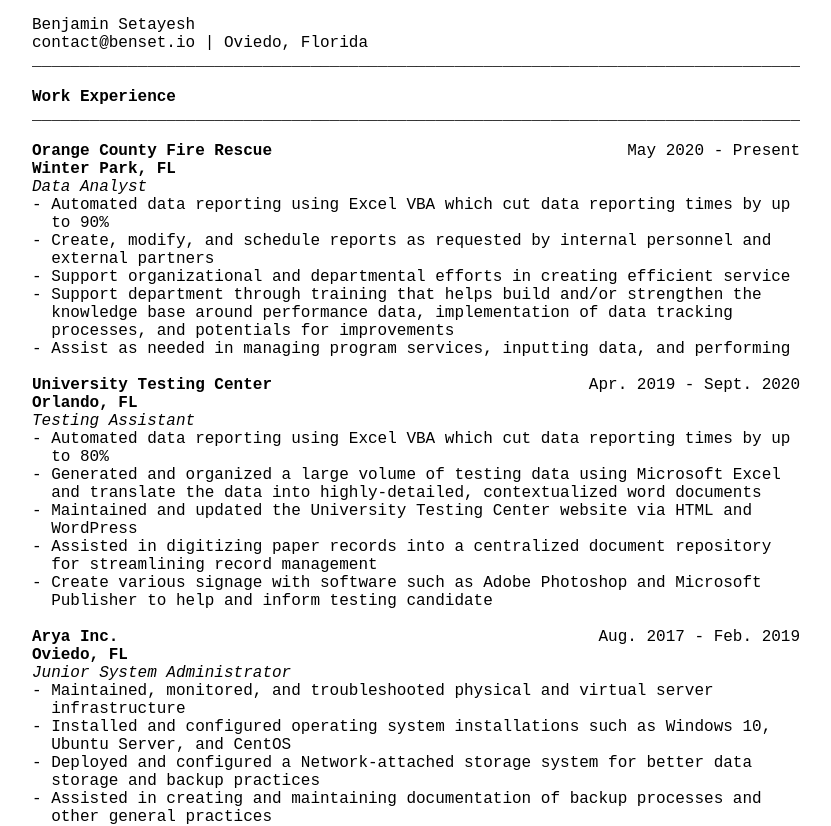
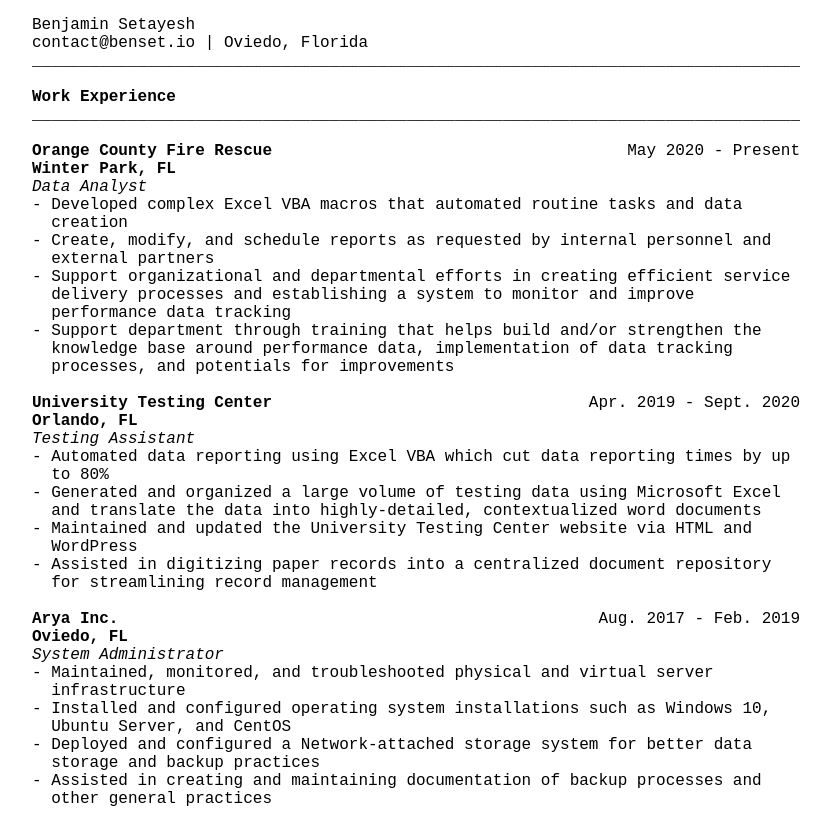
Before and after one commit to benset99/website, a plain HTML site: page index.html in a window 1280 px wide. Shown: the top 826 px of the page, without its empty margins (256-1087 px from the left). Drawn offline with Linux system fonts and the light colour scheme.

Commit message:
2nd commit

```diff
--- a/index.html
+++ b/index.html
@@ -11,15 +11,16 @@ ________________________________________________________________________________
 <b>Orange County Fire Rescue</b>		                      May 2020 - Present
 <b>Winter Park, FL</b>
 <i>Data Analyst</i>
-- Automated data reporting using Excel VBA which cut data reporting times by up
-  to 90%
+- Developed complex Excel VBA macros that automated routine tasks and data
+  creation
 - Create, modify, and schedule reports as requested by internal personnel and
   external partners
-- Support organizational and departmental efforts in creating efficient service   delivery processes and establishing a system to monitor and improve             performance data tracking
+- Support organizational and departmental efforts in creating efficient service
+  delivery processes and establishing a system to monitor and improve
+  performance data tracking
 - Support department through training that helps build and/or strengthen the
   knowledge base around performance data, implementation of data tracking
   processes, and potentials for improvements
-- Assist as needed in managing program services, inputting data, and performing   quality assessment
 
 <b>University Testing Center</b>	   	                  Apr. 2019 - Sept. 2020
 <b>Orlando, FL</b>
@@ -32,12 +33,10 @@ ________________________________________________________________________________
   WordPress
 - Assisted in digitizing paper records into a centralized document repository
   for streamlining record management
-- Create various signage with software such as Adobe Photoshop and Microsoft
-  Publisher to help and inform testing candidate
 
 <b>Arya Inc.</b>	   	                                   Aug. 2017 - Feb. 2019
 <b>Oviedo, FL</b>
-<i>Junior System Administrator</i>
+<i>System Administrator</i>
 - Maintained, monitored, and troubleshooted physical and virtual server
   infrastructure
 - Installed and configured operating system installations such as Windows 10,
@@ -65,6 +64,7 @@ ________________________________________________________________________________
 ________________________________________________________________________________
 <b>Languages:</b> Python, SQL, HTML, VBA, Bash
 <b>Operating Systems:</b> Ubuntu Server, CentOS, Arch Linux, Windows 10, MacOS
-<b>Virtualization:</b> Docker, VirtualBox, KVM/QEMU, AWS
+<b>Virtualization:</b> Docker, VirtualBox, KVM/QEMU, AWS, Azure
+<b>Linux Tools:</b> Vim, SCP, OpenSSH, cron, iptables
 <b>Office Apps:</b> Word, Excel, PowerPoint, Publisher, Outlook, OneDrive, Teams
 </pre></div>
```
